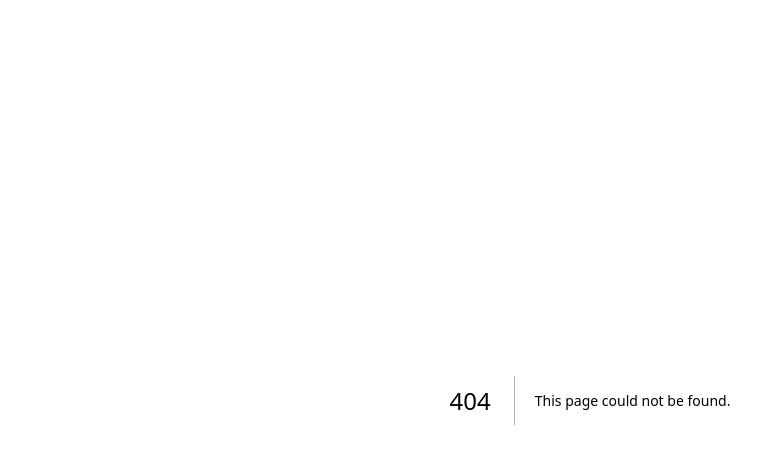
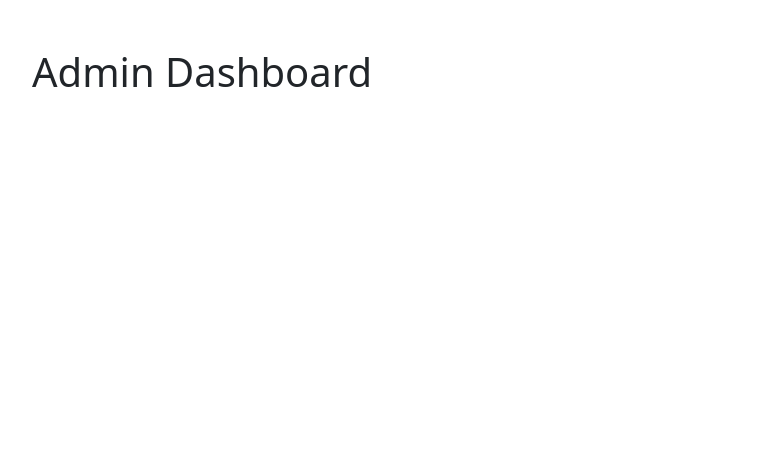
Before and after one commit to mmkunlanat/market-system, a Next.js app: page /admin in a window 1280 px wide. Before the commit this address had no page. Shown: the top 464 px of the page, without its empty margins (50-811 px from the left). Built offline with nearby package versions, Linux system fonts and the light colour scheme.

Commit message:
setup page2

```diff
--- /dev/null
+++ b/app/admin/page.js
@@ -0,0 +1,7 @@
+export default function AdminPage() {
+  return (
+    <div className="container mt-5">
+      <h1>Admin Dashboard</h1>
+    </div>
+  );
+}
```
Also changed, not shown: app/booking/page.js (added, +7 -0 lines), app/market/page.js (added, +7 -0 lines).
